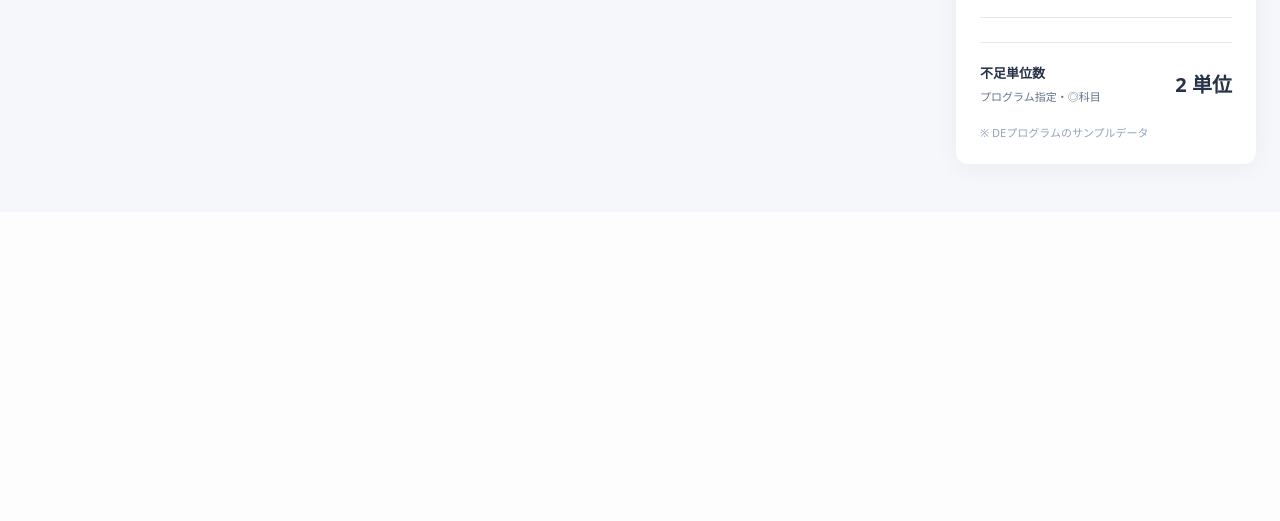
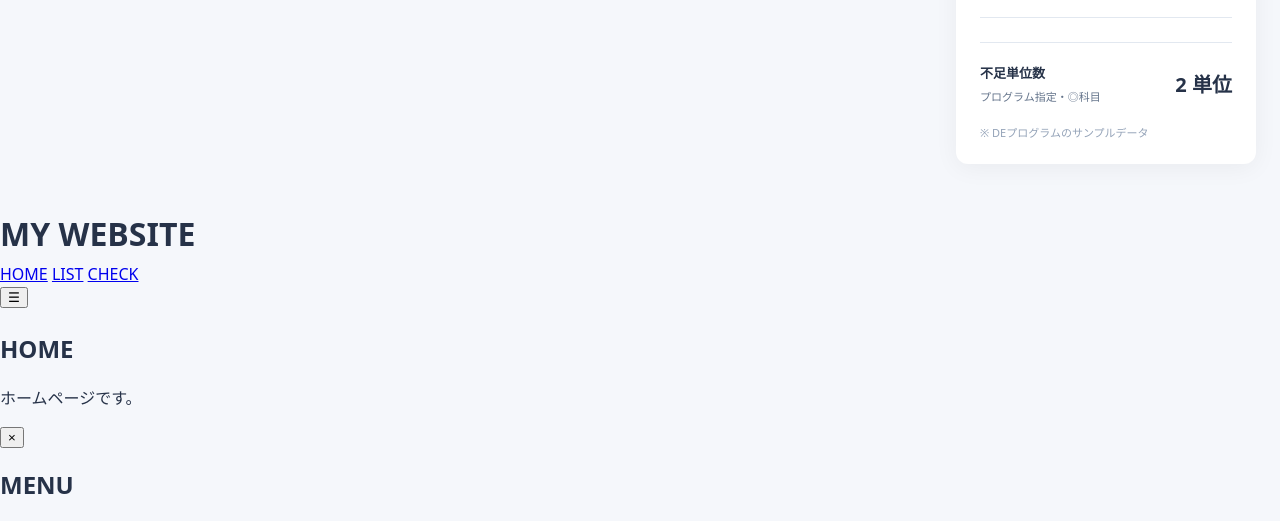
Before and after one commit to sakuK0307/ProjectBIG6, a Flask app: template templates/index.html in a window 1280 px wide. Shown: the part 1231-1752 px from the top of the page. Before the commit the page ends 1403 px from the top, so only its background shows below. Run offline with Flask 3, Linux system fonts and the light colour scheme; the template is opened without the code that fills it, so the values that code supplies are empty.

Commit message:
indexにヘッダー部分を追加
indexにヘッダー部分を追加

```diff
--- a/templates/index.html
+++ b/templates/index.html
@@ -125,3 +125,82 @@
   </main>
 </body>
 </html>
+
+<!DOCTYPE html>
+<html lang="ja">
+
+<head>
+    <meta charset="UTF-8">
+    <meta name="viewport" content="width=device-width, initial-scale=1.0">
+
+    <title>HOME</title>
+
+    <!-- CSSの読み込み -->
+    <link rel="stylesheet"
+          href="{{ url_for('static', filename='style.css') }}">
+
+    <!-- JavaScriptの読み込み -->
+    <script src="{{ url_for('static', filename='src/main.js') }}" defer></script>
+</head>
+
+<body>
+
+    <!-- ヘッダー -->
+    <header class="header">
+
+        <!-- サイト名 -->
+        <h1 class="logo">MY WEBSITE</h1>
+
+        <!-- ページ移動ボタン -->
+        <nav class="navigation">
+            <a href="{{ url_for('home') }}">HOME</a>
+            <a href="{{ url_for('list_page') }}">LIST</a>
+            <a href="{{ url_for('check_page') }}">CHECK</a>
+        </nav>
+
+        <!-- サイドバーを開くボタン -->
+        <button
+            id="menuButton"
+            class="menu-button"
+            aria-label="メニューを開く"
+            aria-expanded="false">
+            ☰
+        </button>
+
+    </header>
+
+
+    <!-- メイン画面 -->
+    <main>
+
+        <h2>HOME</h2>
+
+        <p>ホームページです。</p>
+
+        <!-- ホーム画面の内容はここに追加 -->
+
+    </main>
+
+
+    <!-- 右側のサイドバー -->
+    <aside
+        id="sidebar"
+        class="sidebar"
+        aria-hidden="true">
+
+        <!-- 閉じるボタン -->
+        <button
+            id="closeButton"
+            class="close-button"
+            aria-label="メニューを閉じる">
+            ×
+        </button>
+
+        <h2>MENU</h2>
+
+        <!-- サイドバーの内容は後から追加 -->
+
+    </aside>
+
+</body>
+</html>
```
